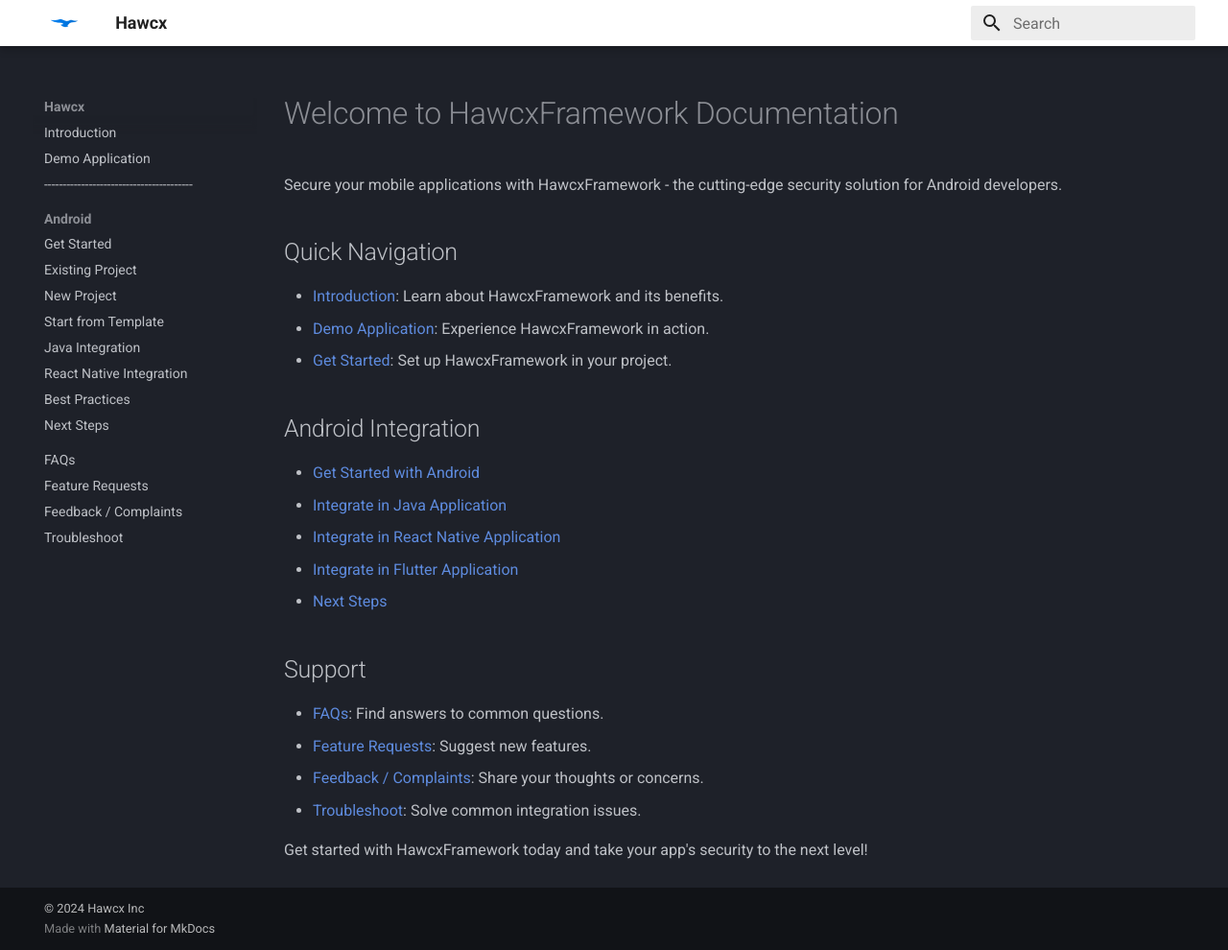
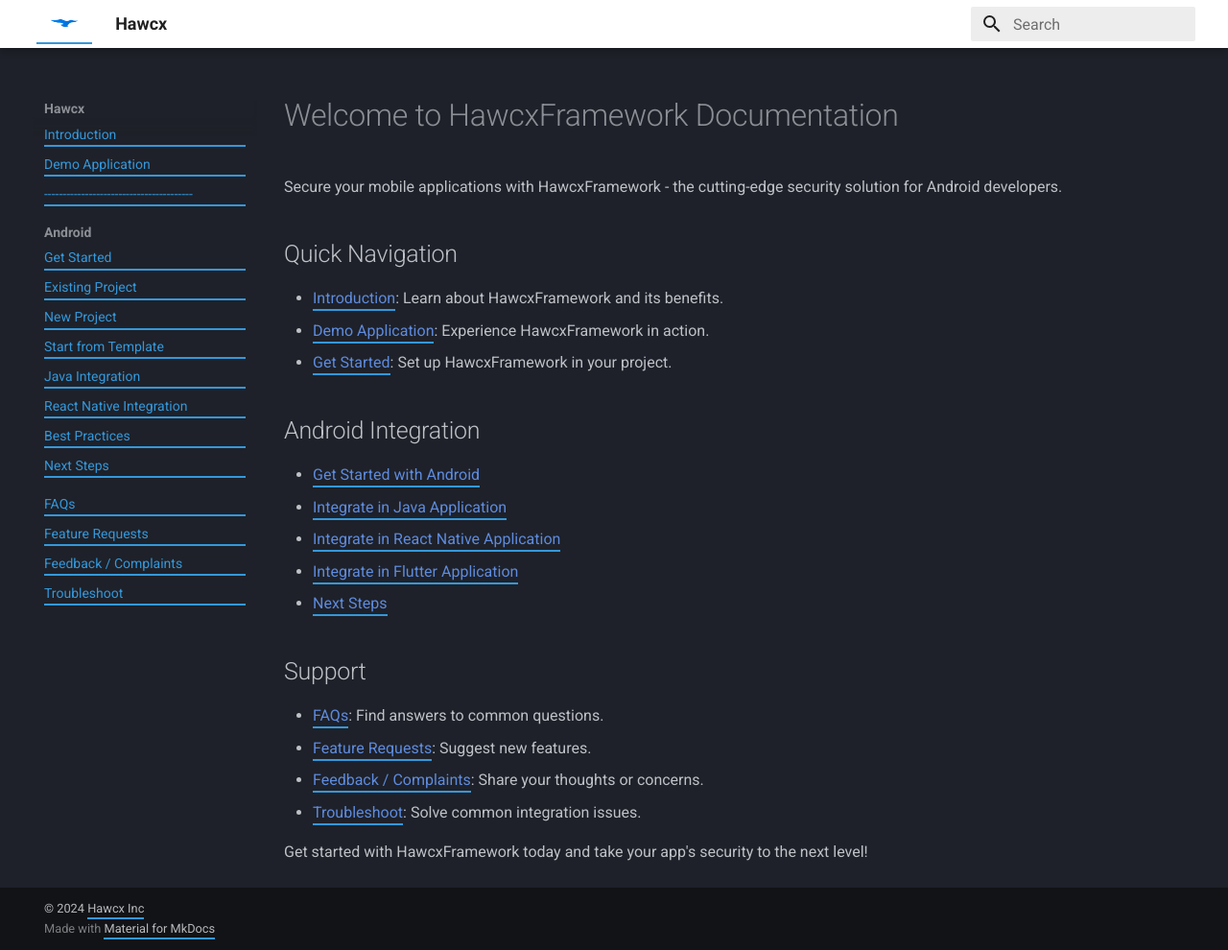
Before and after one commit to hawcx/sdk_docs, an MkDocs documentation site: the page built from docs/index.md, in a window 1280 px wide and 990 px high. Shown: the whole window at 96% size. Built offline with MkDocs 1.6.1 and Material for MkDocs 9.7.7, drawn with Linux system fonts in a browser that asks for light colours.

Commit message:
Update custom.css with link appearance

```diff
--- a/docs/css/custom.css
+++ b/docs/css/custom.css
@@ -3,3 +3,16 @@
   background-color: rgba(255,255,255,0.3);
   margin: 10px;
 }
+/* Update link appearance */
+a {
+  color: #3498db; /* A soft blue color */
+  text-decoration: none;
+  border-bottom: 2px solid #3498db;
+  padding-bottom: 2px;
+  transition: color 0.3s ease, border-bottom-color 0.3s ease;
+}
+
+a:hover {
+  color: #2980b9; /* A slightly darker blue */
+  border-bottom-color: #2980b9;
+}
```
